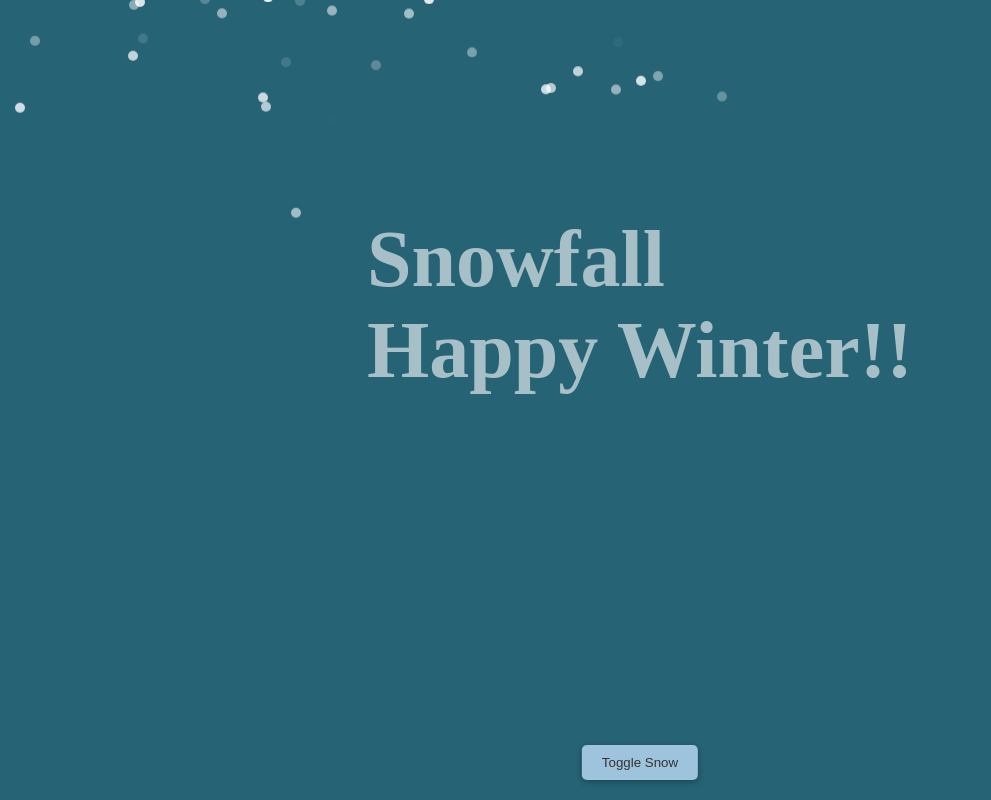
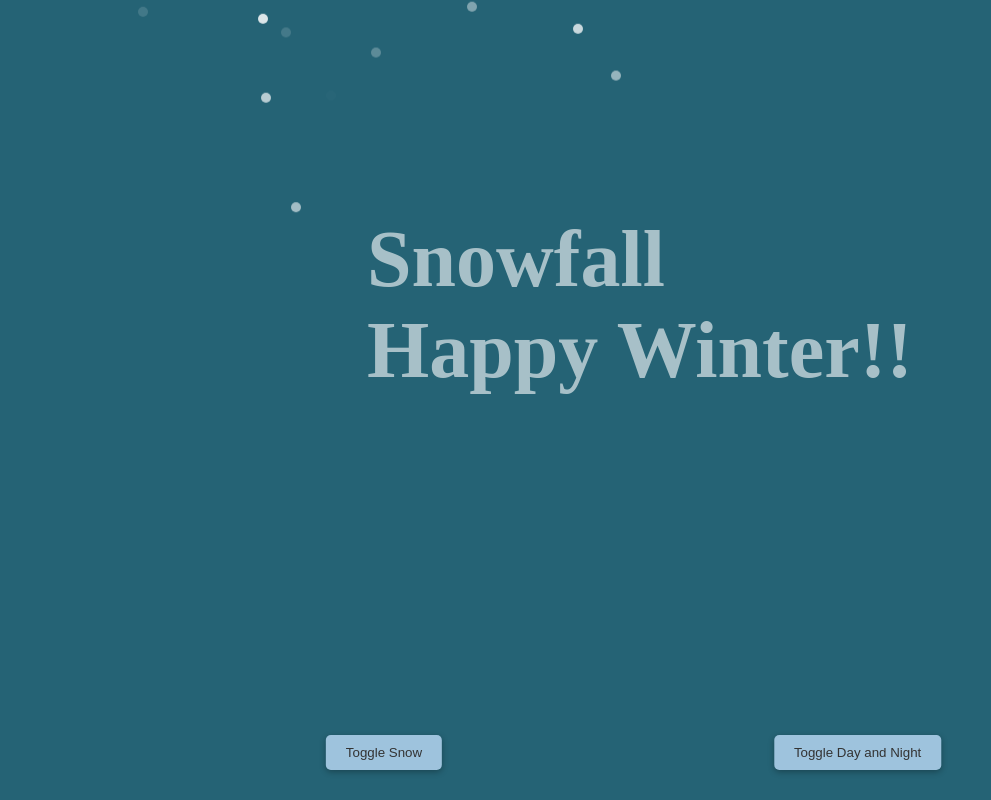
Before and after one commit to dev-ninad/Snowfalling_project, a plain HTML site: page index.html in a window 1280 px wide. Shown: the whole page, without its empty margins (0-991 px from the left). Drawn offline with Linux system fonts and the light colour scheme.

Commit message:
Update day and night

```diff
--- a/index.html
+++ b/index.html
@@ -12,6 +12,7 @@
   <h1>
   </h2>
     <button id="toggle">Toggle Snow</button>
+    <button id="mode-toggle">Toggle Day and Night</button>
     <script src="./test.js"></script>
 </body>
 </html>
--- a/test.css
+++ b/test.css
@@ -1,10 +1,14 @@
-
 @keyframes fall {
   from {}
   to {
     transform: translateY(100vh);
     opacity:0;
   }
+}
+
+.snowflake:hover {
+  transform: scale(2.25); /* Change the value to adjust the size of the snowflakes on hover */
+  background-color: #fdac7c;
 }
 
 .snowflake {
@@ -17,15 +21,21 @@
   border-radius: 50%;
   opacity: 0.8;
   animation: fall 5s linear infinite;
+  transition: transform 0.9s ease-in-out; /* Add a transition for smooth size change */
 }
 
 .snow-animation .snowflake {
   animation: fall 5s linear infinite !important;
 }
 
+body { /*Default day mode */
+  background-color: #256375;
+}
 
-body {
-  background-color: #256375;
+/* Styles for night mode */
+body.night {
+  background-color: #000;
+  color: #fff;
 }
 
 h1 {
@@ -40,8 +50,21 @@ h1 {
 
 #toggle {
   position: fixed;
-  bottom: 20px;
-  left: 50%;
+  bottom: 30px;
+  left: 30%;
+  transform: translateX(-50%);
+  padding: 10px 20px;
+  background-color: #9ec3dd;
+  color: #333;
+  border: none;
+  border-radius: 5px;
+  box-shadow: 0 2px 6px rgba(0, 0, 0, 0.3);
+}
+
+#mode-toggle{
+  position: fixed;
+  bottom: 30px;
+  left: 67%;
   transform: translateX(-50%);
   padding: 10px 20px;
   background-color: #9ec3dd;
--- a/test.js
+++ b/test.js
@@ -1,9 +1,13 @@
 const MinDuration = 5; // Minimum duration for snowflake animation
 const body = document.querySelector("body"); //select body
-const toggleButton = document.querySelector("#toggle"); //selet toggle btn
+const toggleButton = document.querySelector("#toggle"); //select toggle btn
 let snowInterval = null;
+const nightbtn = document.querySelector("#mode-toggle") //select night btn
+let isAnimationEnabled = false; // Flag to track the animation state
 
-let isAnimationEnabled = false; // Flag to track the animation state
+nightbtn.addEventListener('click', () => {
+  body.classList.toggle('night');
+});
 
 toggleButton.addEventListener("click", () => {
   const snowflakes = document.querySelectorAll(".snowflake");
@@ -29,6 +33,15 @@ function makeSnow() {
   snowflake.style.animation = `fall ${duration}s linear`
   snowflake.style.animationDelay = `${delay}s`;
 
+  // Add event listener to snowflake element
+snowflake.addEventListener("mouseover", () => {
+  snowflake.classList.add("hovered"); // Add class to change size on hover
+});
+
+snowflake.addEventListener("mouseout", () => {
+  snowflake.classList.remove("hovered"); // Remove class to revert size after hover
+});
+
   body.appendChild(snowflake);// Append the snowflake to the body
 
   setTimeout(() => {
@@ -41,4 +54,4 @@ body.addEventListener("animationend", () => {
   makeSnow();
 });
 
-snowInterval = setInterval(makeSnow, 100); // Interval to continuously create new snowflakes
+snowInterval = setInterval(makeSnow, 200); // Interval to continuously create new snowflakes
```
